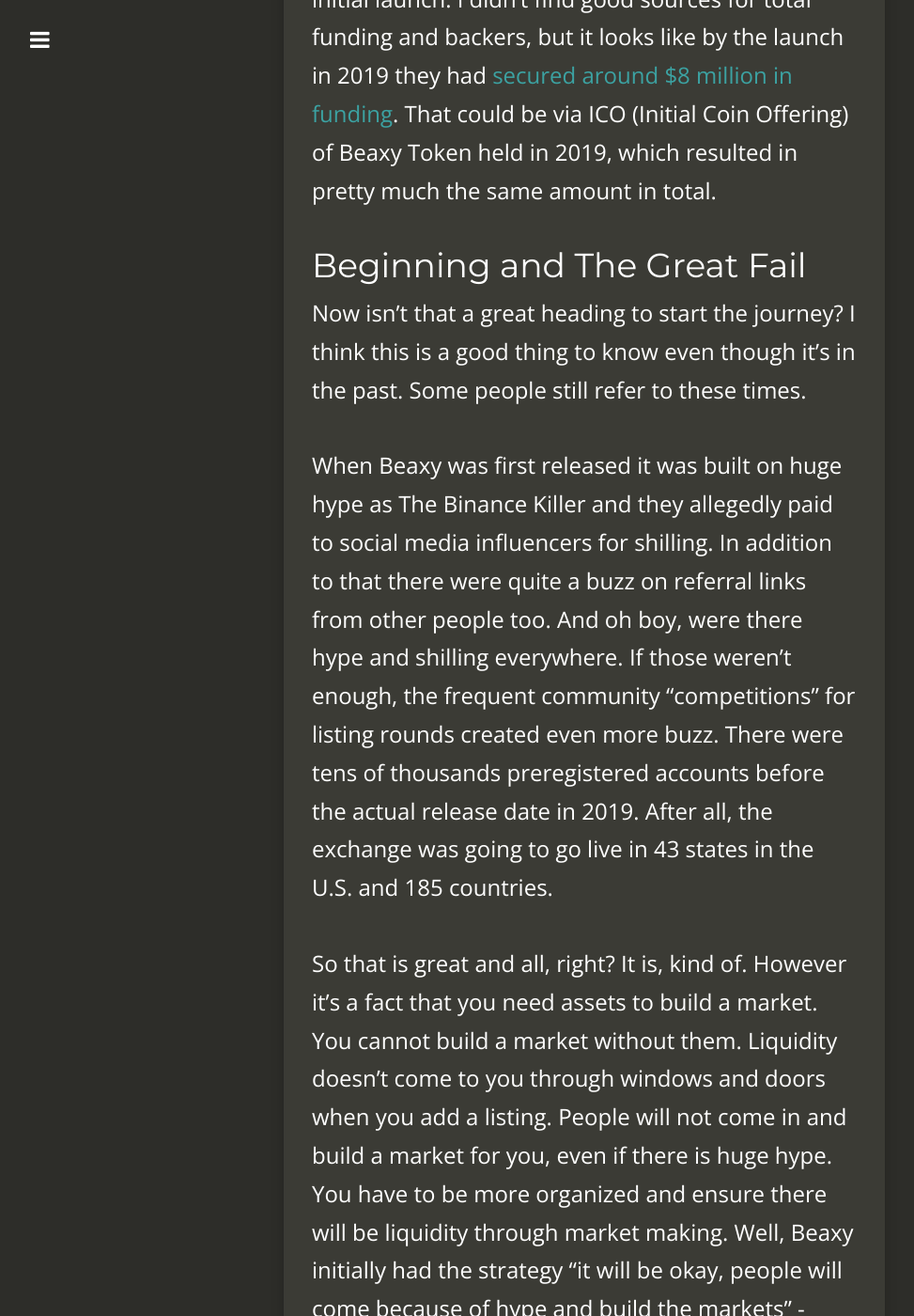
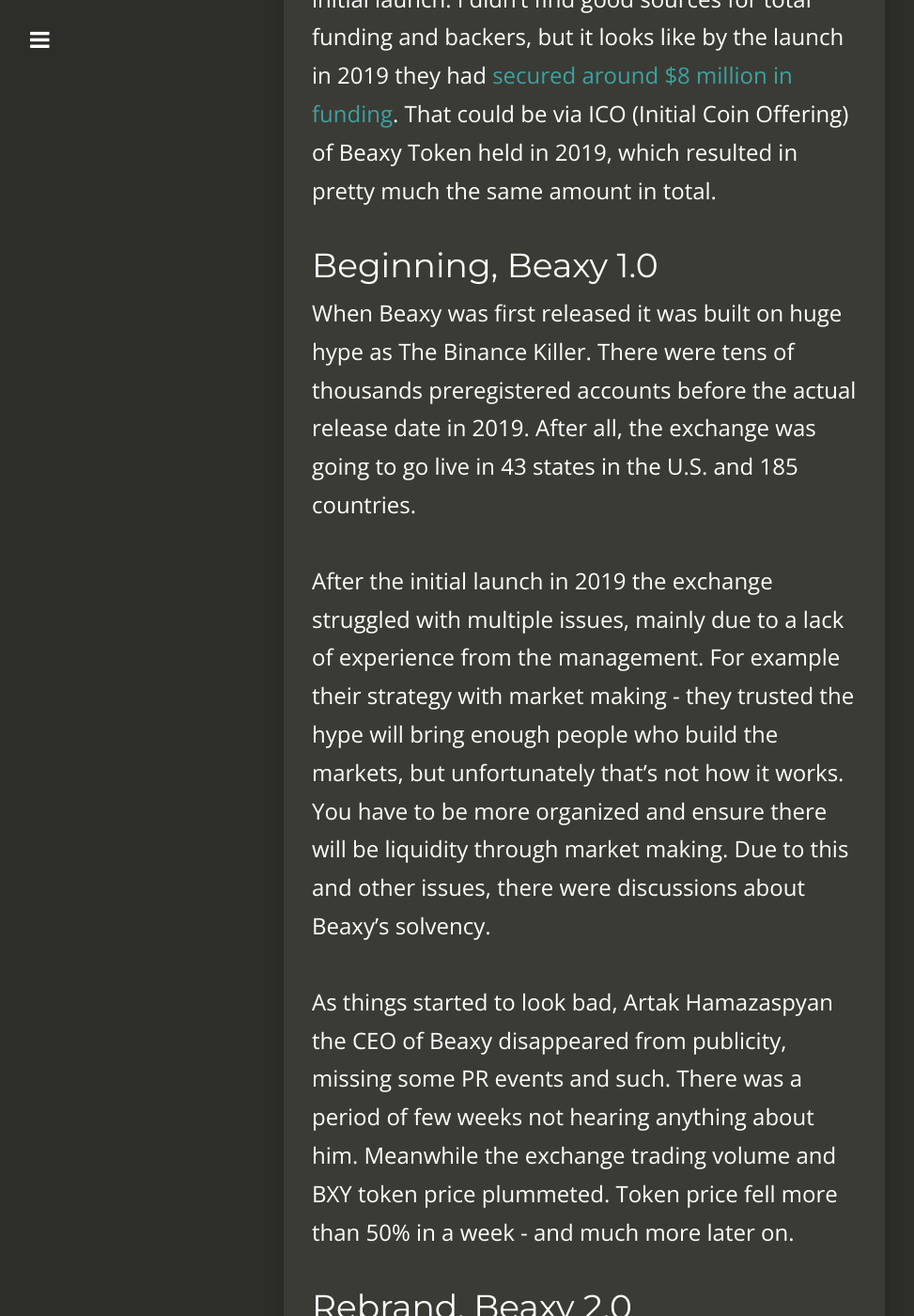
Before and after one commit to niklas-e/niklas-e.github.io, a Jekyll site: the page built from _posts/2021-02-13-due-diligence-beaxy-exchange.md, in a window 1280 px wide and 1400 px high, scrolled down 1770 px. Shown: the whole window at 94% size, without its empty margins (18-991 px from the left). Built offline with Jekyll 4.4.1, drawn with Linux system fonts in a browser that asks for light colours; nearby versions of some CDN libraries; comment, search, counter and statistics services are not loaded; some of the changed text lies outside the part shown.

Commit message:
Updated due-diligence-beaxy

```diff
--- a/_posts/2021-02-13-due-diligence-beaxy-exchange.md
+++ b/_posts/2021-02-13-due-diligence-beaxy-exchange.md
@@ -17,32 +17,26 @@ Before going into details I want to point out that the beef of this all is the u
 
 ## Founding
 
-Beaxy Digital Ltd was founded in 2017. They had planned a 24 month development phase before the initial launch. I didn't find good sources for total funding and backers, but it looks like by the launch in 2019 they had [secured around $8 million in funding](https://www.builtinchicago.org/2019/06/11/beaxy-launches-new-cryptoexchange){:target='_blank'}. That could be via ICO (Initial Coin Offering) of Beaxy Token held in 2019, which resulted in pretty much the same amount in total.
+Beaxy Exchange was founded in 2017. They had planned a 24 month development phase before the initial launch. I didn't find good sources for total funding and backers, but it looks like by the launch in 2019 they had [secured around $8 million in funding](https://www.builtinchicago.org/2019/06/11/beaxy-launches-new-cryptoexchange){:target='_blank'}. That could be via ICO (Initial Coin Offering) of Beaxy Token held in 2019, which resulted in pretty much the same amount in total.
 
-## Beginning and The Great Fail
+## Beginning, Beaxy 1.0
 
-Now isn't that a great heading to start the journey? I think this is a good thing to know even though it's in the past. Some people still refer to these times.
+When Beaxy was first released it was built on huge hype as The Binance Killer. There were tens of thousands preregistered accounts before the actual release date in 2019. After all, the exchange was going to go live in 43 states in the U.S. and 185 countries.
 
-When Beaxy was first released it was built on huge hype as The Binance Killer and they allegedly paid to social media influencers for shilling. In addition to that there were quite a buzz on referral links from other people too. And oh boy, were there hype and shilling everywhere. If those weren't enough, the frequent community "competitions" for listing rounds created even more buzz. There were tens of thousands preregistered accounts before the actual release date in 2019. After all, the exchange was going to go live in 43 states in the U.S. and 185 countries.
-
-So that is great and all, right? It is, kind of. However it's a fact that you need assets to build a market. You cannot build a market without them. Liquidity doesn't come to you through windows and doors when you add a listing. People will not come in and build a market for you, even if there is huge hype. You have to be more organized and ensure there will be liquidity through market making. Well, Beaxy initially had the strategy "it will be okay, people will come because of hype and build the markets" - whoopsie.
-
-To keep this section a little bit shorter, let's head to the "downfall". After the initial launch in 2019 the exchange struggled with multitude of issues, such as hacks and internal mismanagement. Oh, and remaining solvent. Indeed, there was [a hack](ttps://beincrypto.com/xrp-payment-exploit-targeted-on-beaxy-exchange-trades-rolled-back/){:target='blank'} which resulted in hacker getting away with 43.6 BTC and 111,000 XRP and shortly after it started to become clear that the exploit likely left Beaxy [insolvent](https://beincrypto.com/ceo-of-beaxy-disappears-as-the-exchange-struggles-to-remain-solvent/). The main reason for this hack was failure to install the wallet properly. However there was at least [one attempted hack](https://twitter.com/Khil0ne/status/1131940404415410176){:target='_blank'} which was unsuccessful.
+After the initial launch in 2019 the exchange struggled with multiple issues, mainly due to a lack of experience from the management. For example their strategy with market making - they trusted the hype will bring enough people who build the markets, but unfortunately that's not how it works. You have to be more organized and ensure there will be liquidity through market making. Due to this and other issues, there were discussions about Beaxy's solvency.
 
 As things started to look bad, Artak Hamazaspyan the CEO of Beaxy disappeared from publicity, missing some PR events and such. There was a period of few weeks not hearing anything about him. Meanwhile the exchange trading volume and BXY token price plummeted. Token price fell more than 50% in a week - and much more later on.
 
-All of this was the end of Beaxy Digital Ltd.
+## Rebrand, Beaxy 2.0
 
-## Rebrand
-
-Shortly after the events described above, ownership changed from Beaxy Digital Ltd to [Windy Inc](https://beaxy.com/faq/who-operates-the-beaxy-exchange/){:target='blank'}. Mainly this meant the management was replaced. It's also good to note the underlying company changed, because the questionable deals made by former management are no longer applicable. Yes, I've heard there has been such deals. Unfortunately there is no public references though.
+Shortly after the events described above, ownership changed. There was a very large independent investor who took over Beaxy from the previous management team. The ownership moved from Beaxy Digital Ltd to [Windy Inc](https://beaxy.com/faq/who-operates-the-beaxy-exchange/){:target='blank'}. Primarily this meant the management was replaced.
 
 They announced version 2.0 and the initial goal was to address the missteps made earlier. Including these highlighted features:
 
 * Improved UI and brand design
 * Enhanced back-end technology
 * Easy-to-use mobile applications
-* Healthy order books and a usable exchange design (<- they learned from the past that the people won't make the market by themselves)
+* Healthy order books and a usable exchange design
 
 [> Read more](https://beaxy.com/blog/beaxy-2-0-arrives-a-new-generation-of-trading/){:target='blank'}
 
@@ -55,15 +49,15 @@ Here's some notable things about the exchange
 * Built for [institutional](https://beaxy.com/institutional-accounts/){:target='_blank'} level of activity
 * Next level transparency by [integrating to Dragonchain](https://dragonchain.com/blog/beaxy-proof-systems-fraud-market-manipulation) (soon completed in production). Every single pending, rejected, filled, replaced, expired, suspended, canceled, and executed order will be recorded on chain
 * [Safety via Curv](https://beaxy.com/features/financial-custody/) - This custody service is the same used by top financial institutions around the world
-* [Free and easy to use AI-powered technical analysis signals](https://beaxy.com/features/signals/){:target='blank'} (provided by Autochartist, a third-party integration, which makes it less likely that Beaxy would try to trick you)
-* Innovative and unique mobile app feature [Trender](https://beaxy.com/blog/trender-a-revolutionary-swipe-based-trading-app-powered-by-beaxy-exchange/){:target='blank'}, which is basically Tinder for trading. It is built on the aforementioned signals.
+* [Free and easy to use AI-powered technical analysis signals](https://beaxy.com/features/signals/){:target='blank'} (provided by Autochartist, a third-party who are experts in the field, unaffiliated with Beaxy)
+* Innovative and unique mobile app feature [Trender](https://beaxy.com/blog/trender-a-revolutionary-swipe-based-trading-app-powered-by-beaxy-exchange/){:target='blank'}, which is basically Tinder for trading. It is built on the aforementioned signals and makes them even easier to use, if possible.
 * Soon to be released wide support for fiat: USD, EUR, GBP, JPY, CAD and AUD
 
 ## Integrations
 
 In addition to basic trading functionalities they are working on integrating trading bots. In practice this means robust APIs, which could be used for other purposes too. Bots are mainly used by advanced traders and institutions. I think these are integral part of increasing and maintaining trading volume and healthy liquidity. This far they have announced they will support Gunbot, Hummingbot and Autonio. The integrations are in the state of polishing; almost ready for production use.
 
-At this point I'm not sure about the details, because there has not been official detailed announcements regarding this, but they have announced integration with [MetaTrader 5 forex](https://www.metatrader5.com/){:target='_blank'} platform. Practically this means mutual exposure in their services. This sounds like a superb partnership and could potentially bring a lot of volume.
+At this point I'm not sure about the details, because there has not been official detailed announcements regarding this, but they have announced integration with [MetaTrader 5 forex](https://www.metatrader5.com/){:target='_blank'} platform. Practically this means mutual exposure in their services. This sounds like a superb partnership and could potentially bring a lot of volume. I might update this article once I learn more about this.
 
 ## Beaxy Black
 
@@ -78,7 +72,6 @@ So basically you could think those rewards as lowered trading fees.
 * [Max total supply 500 million tokens](https://etherscan.io/token/0x827d53c8170af52625f414bde00326fc8a085e86){:target='_blank'}
 * Estimated circulating supply 100-200 million (locked up tokens held by employees, the treasury, etc. are not counted)
   * Unfortunately cannot find public announcement or post about this, but this has been commented somewhere by the team. They've also said they are not planning to release all of the 500 million tokens (for example because of the burns)
-  * Also related to this, few days ago they [tweeted](https://twitter.com/BeaxyExchange/status/1359180434660225027){:target='blank'} *"63,671,142 $BXY tokens are locked in STK, with 49,875,838 locked for 12 months"*
 * Lowered trading fees
   * based on your trading volume and/or how much you have BXY in your balance
   * if you enable "Pay with BXY" feature - your trading fees will be paid with BXY at lowered rate
@@ -91,20 +84,17 @@ The new team (Beaxy 2.0) has also expressed desire to lower the token supply. On
 
 So in addition to lowered trading fees you can join the loyalty program by staking (locking up) your BXY. Why would you do that? Well, now we are getting to the main part of this whole write-up. Because the Diamond Tier is epic. But before jumping into that, let's take a look at Sapphire Tier.
 
-Sapphire tier (released) - you can stake 30,000 - 999,999 BXY and gain 1-12% annual interest rate, based on the time you are staking (1-12 months).
+Sapphire tier (released) - you can stake 30,000 - 999,999 BXY and gain 1-12% annual interest rate, based on the time you are staking (1-12 months). Related to this, few days ago they [tweeted](https://twitter.com/BeaxyExchange/status/1359180434660225027){:target='blank'} *"63,671,142 $BXY tokens are locked in STK, with 49,875,838 locked for 12 months"*
 
 Diamond tier (coming soon) - when you stake 1,000,000 BXY or more you will gain a percentual slice from their revenue. Holy crap! They will pool up 7% of their revenue from trade fees and distribute that between the members of Diamond tier. Daily. There is pretty much always an amazing potential if you have a chance to get percentual slice of revenue; when the revenue grows, so does your slice.
 
-Ok let's do some math here. Please keep in mind this is completely theoretical... Let's say you'll get to the diamond club by accumulating exactly one million tokens. For simplicity's sake we'll use average trading volume of 10,000,000 and average trading fee percentage of 0.15. This would yield a daily rewards pool of $1050.
+Ok let's do some math here. Please keep in mind this is completely theoretical... Let's say you'll get to the diamond club by accumulating exactly one million BXY. For simplicity's sake let's use average trading volume of 10,000,000 and average trading fee percentage of 0.15. This would yield a daily rewards pool of $1050. I'll add couple of scenarios here based on the aforementioned values. Obviously all of this is just guessing and throwing in rough estimates. I'm not quite sure what would be a realistic amount of staked tokens in Diamond tier, but it's pretty safe to say there will not be over 200 million (which is already way too high to be realistic in my opinion).
 
-I'll add couple of scenarios here based on the aforementioned values. Obviously all of this is just guessing and throwing in rough estimates. I'm not quite sure what would be a realistic amount of staked tokens in Diamond tier, but it's pretty safe to say there will not be over 200 million (which is already way too high to be realistic in my opinion).
-
-Total tokens staked in Diamond tier | Your daily slice
-200,000,000 | $5.25
-150,000,000 | $7
-100,000,000 | $10.5
-75,000,000 | $14
-50,000,000 | $21
+Total stake in Diamond tier | Avg. daily volume | Your BXY stake | Your daily slice
+100m BXY | $10m | 1,000,000 | $10.5
+75m BXY | $10m | 1,000,000 | $14
+50m BXY | $10m | 1,000,000 | $21
+25m BXY | $10m | 1,000,000 | $42
 
 Here's an official writing about the loyalty programs: [https://beaxy.com/blog/revolutionizing-crypto-loyalties-and-rewards-the-stk-standard/](https://beaxy.com/blog/revolutionizing-crypto-loyalties-and-rewards-the-stk-standard/){:target='blank'}
 
```
